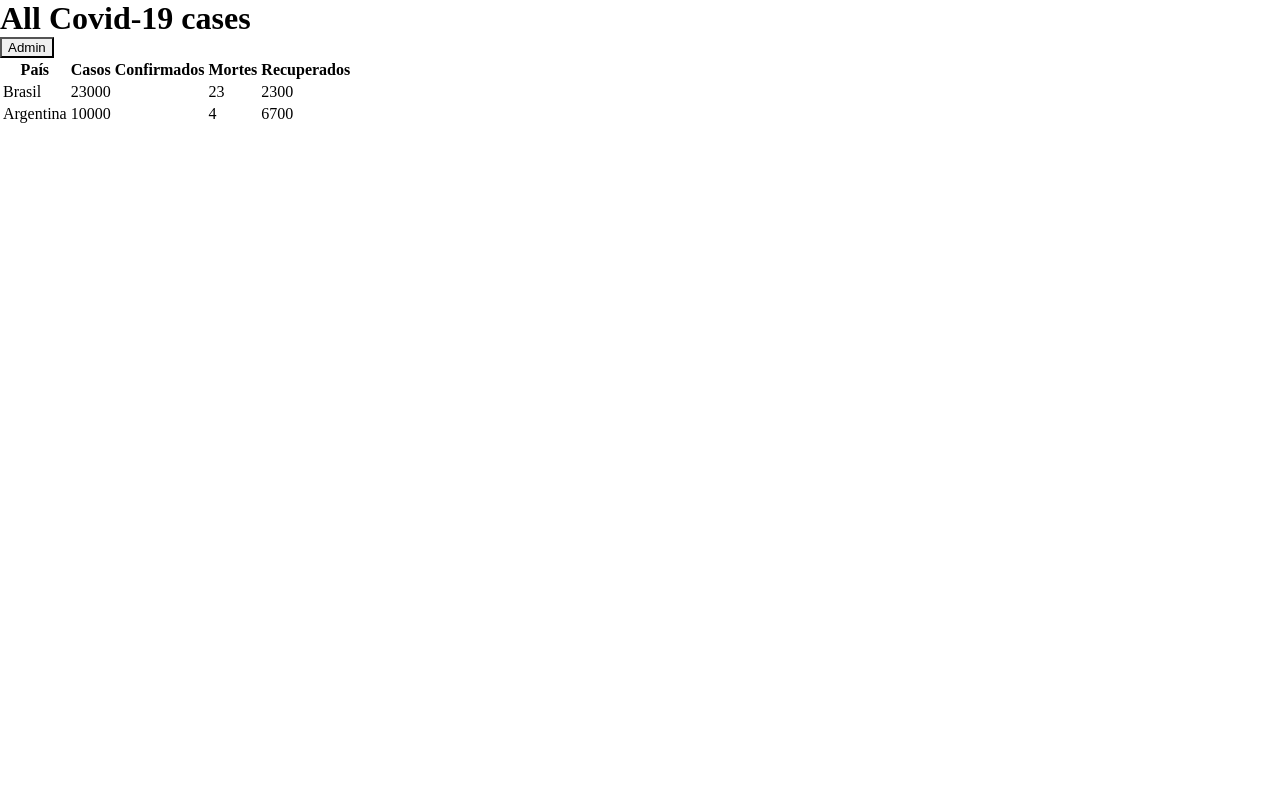
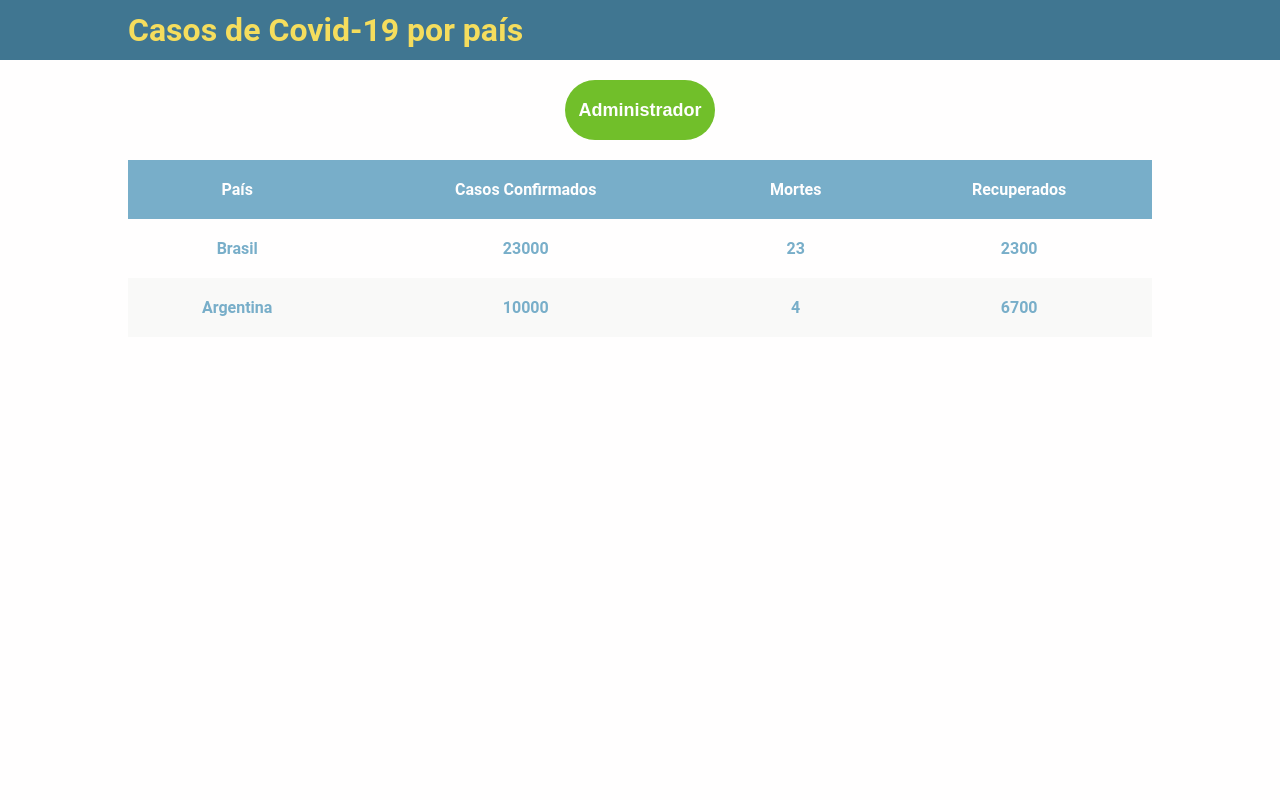
Before and after one commit to PUC-DISCIPLINAS/monitorcoviddjango-monitor-covid-matheus-thiago, a Django app: page / in a window 1280 px wide; the page is wider, and only the part inside the window is pictured. Run offline with Django 3.2, Linux system fonts and the light colour scheme; data comes from the database, SQL or seed files in the repository.

Commit message:
add styles

```diff
--- a/covid/covidmvc/countrycases/static/countrycases/style.css
+++ b/covid/covidmvc/countrycases/static/countrycases/style.css
@@ -3,6 +3,102 @@
     margin: 0;
 }
 
+body {
+    width: 100vw;
+    overflow-x: hidden;
+    background-color: #fffefe;
+    font-family: "Roboto", sans-serif;
+}
+
 div {
-    width: 100vw;
+    width: 100%;
+    display: flex;
+    flex-direction: column;
+    justify-content: center;
+    align-items: center;
+    gap: 20px;
 }
+
+.header {
+    width: 100%;
+    height: 60px;
+    background-color: #407691;
+    display: flex;
+    align-items: center;
+    justify-content: flex-start;
+    padding-left: 20%;
+}
+
+.header-title {
+    color: #f5dd5d;
+}
+
+@media only screen and (max-width: 510px) {
+    .header {
+        padding-left: 20px;
+        height: 100px;
+    }
+}
+
+.admin {
+    width: 100%;
+    display: flex;
+    align-items: center;
+    justify-content: center;
+}
+
+.admin-button {
+    width: 150px;
+    height: 60px;
+
+    font-size: 18px;
+    font-weight: bold;
+
+    color: #fffefe;
+    background-color: #71bf2a;
+
+    border: none;
+    border-radius: 30px;
+
+    transition: 0.4s;
+}
+
+.admin-button:hover{
+    filter: brightness(110%);
+    cursor: pointer;
+}
+
+.cases-table {
+    width: 80%;
+    height: 100%;
+    border: none;
+    border-collapse: collapse;
+    caption-side: bottom;
+}
+
+td,
+th {
+    border: none;
+}
+
+td {
+    padding: 20px 20px;
+    text-align: center;
+}
+
+th {
+    padding: 20px 20px;
+    text-align: center;
+    background-color: #78aec9;
+    color: #fffefe;
+}
+
+tr {
+    color: #78aec9;
+    font-weight: 700;
+    background-color: #fffefe;
+}
+
+tbody > tr:nth-of-type(even) {
+    background-color: #f9f9f8;
+}
--- a/covid/covidmvc/countrycases/templates/countrycases/index.html
+++ b/covid/covidmvc/countrycases/templates/countrycases/index.html
@@ -1,13 +1,19 @@
 {% load static %}
 
-<link rel="stylesheet" type="text/css" href="{% static 'countrycases/style.css' %}" />
+<link rel="stylesheet" type="text/css" href="{% static 'countrycases/style.css' %}"/>
 
 <body>
 <div>
-    <h1>All Covid-19 cases</h1>
-    <a href="{% url 'admin:index' %}"><button>Admin</button></a>
+    <header class="header">
+        <h1 class="header-title">Casos de Covid-19 por país</h1>
+    </header>
+    <section class="admin">
+        <a class="admin-anchor" href="{% url 'admin:index' %}">
+            <button class="admin-button">Administrador</button>
+        </a>
+    </section>
     {% if cases_list %}
-    <table>
+    <table class="cases-table">
         <thead>
         <tr>
             <th>País</th>
```
